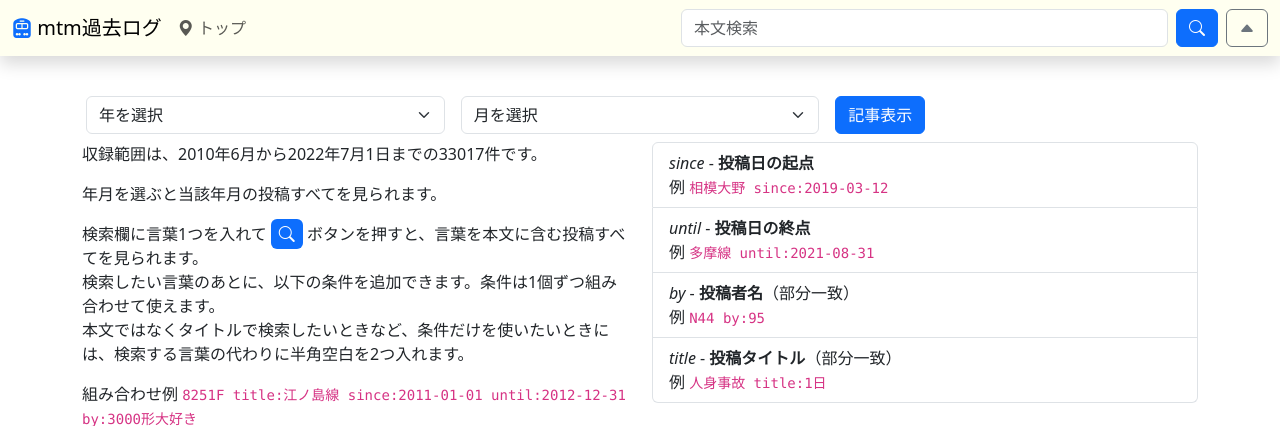
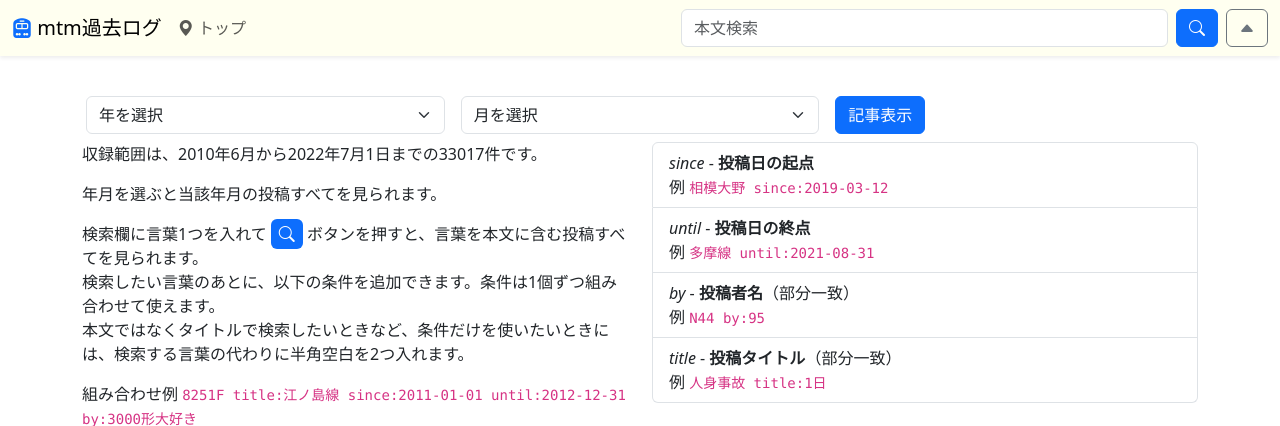
Before and after one commit to nryeouo/teacup_archive, a Flask app: page / in a window 1280 px wide. Shown: the top 426 px of the page. Run offline with Flask 3, Linux system fonts and the light colour scheme; some libraries are stand-ins or nearby versions.

Commit message:
navbar shadow-sm

```diff
--- a/templates/components/navbar.html
+++ b/templates/components/navbar.html
@@ -1,4 +1,4 @@
-<nav class="navbar fixed-top navbar-expand-sm shadow mb-3" style="background-color: ivory;">
+<nav class="navbar fixed-top navbar-expand-sm shadow-sm mb-3" style="background-color: ivory;">
     <div class="container-fluid">
         <a class="navbar-brand" href="/"><i class="bi bi-train-front-fill text-primary"></i> mtm過去ログ</a>
         <button class="navbar-toggler" type="button" data-bs-toggle="collapse" data-bs-target="#navbarTogglerDemo02"
```
